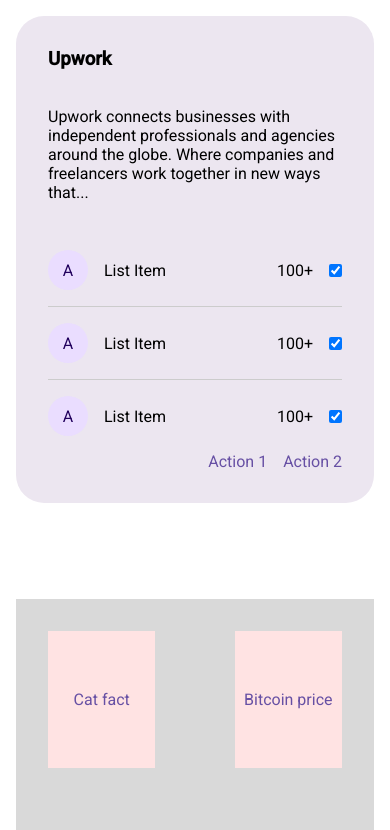
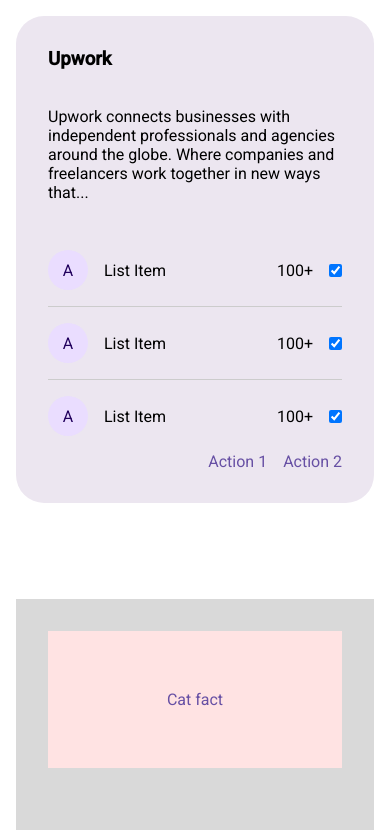
Before and after one commit to dabagirevalens/next-tast, a Next.js app: page / in a window 390 px wide. Shown: the top 830 px of the page. Built offline with nearby package versions, Linux system fonts and the light colour scheme.

Commit message:
[feat] responsiveness

```diff
--- a/app/page.module.css
+++ b/app/page.module.css
@@ -156,6 +156,12 @@
 }
 
 
+@media screen and (max-width: 503px) {
+  .card{
+    flex-basis: 90%;
+  }
+}
+
 @media screen and (max-width: 801px) {
   .main {
     padding: 1em;
```
